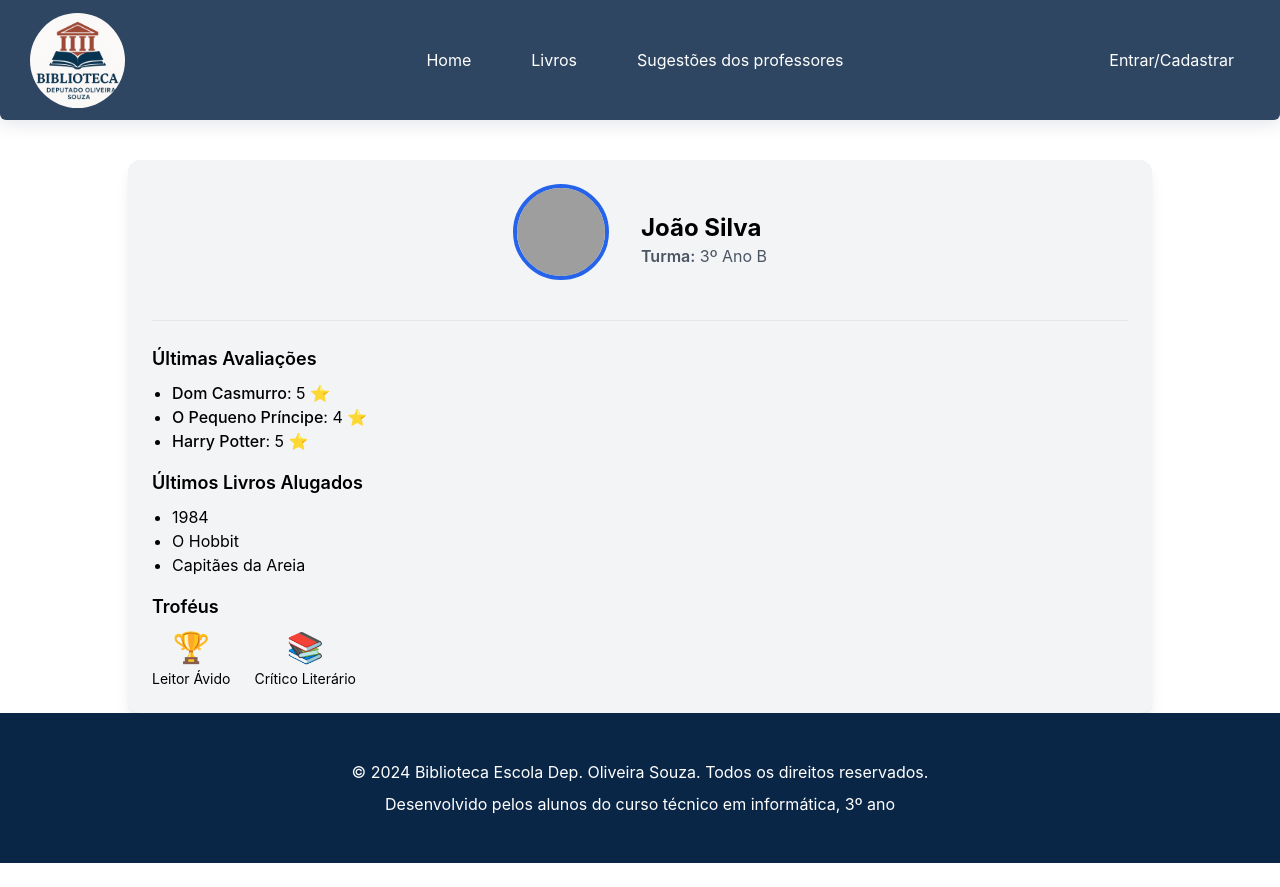
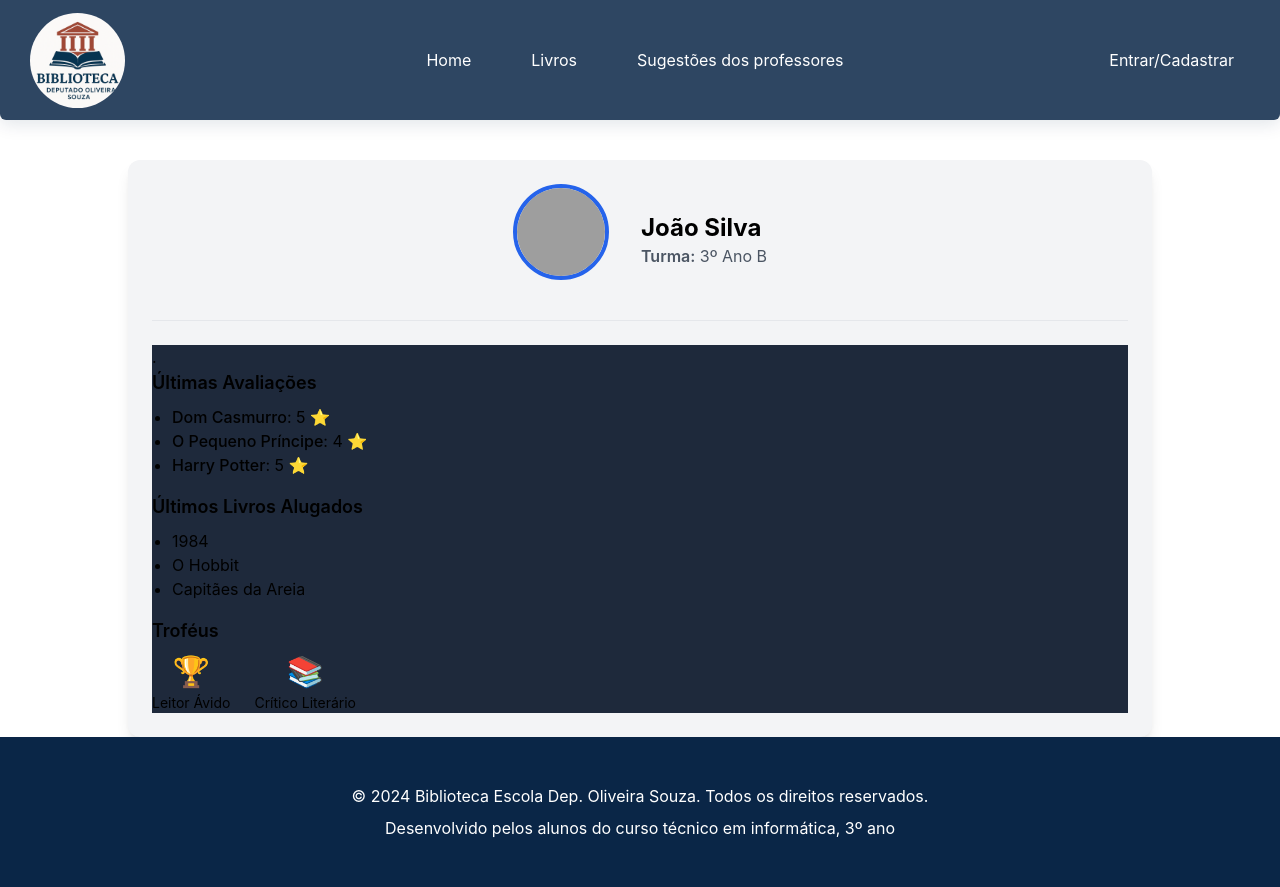
Before and after one commit to WindsorAgatha/biblioteca-react, a React (Create React App) app: page /perfil in a window 1280 px wide. Before the commit the page ends 863 px from the top, so only its background shows below. Built offline with nearby package versions, Linux system fonts and the light colour scheme; grey boxes are pictures that could not be loaded.

Commit message:
user profile criado

```diff
--- a/src/components/UserProfile.jsx
+++ b/src/components/UserProfile.jsx
@@ -39,7 +39,8 @@ export default function UserProfile() {
             </div>
 
             <hr className="my-6" />
-            <div className="flex-row ">
+            <div className="flex-row bg-slate-800">.
+
                 <section>
                     <h3 className="text-lg font-semibold mb-2">Últimas Avaliações</h3>
                     <ul className="list-disc ml-5 mb-4">
@@ -71,9 +72,7 @@ export default function UserProfile() {
                         ))}
                     </ul>
                 </section>
-                <section>
-                    <h3 ></h3>
-                </section>
+
             </div>
         </div>
     )
```
